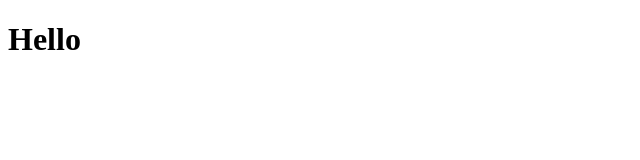
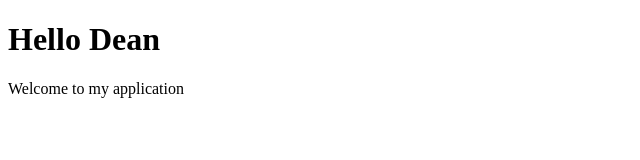
Before and after one commit to bitgord/web-server, a website: page public/index.html in a window 1280 px wide. Shown: the whole page, without its empty margins (0-640 px from the left). Drawn offline with Linux system fonts and the light colour scheme.

Commit message:
Update index.html

```diff
--- a/public/index.html
+++ b/public/index.html
@@ -7,7 +7,8 @@
 		</title>
 	</head>
 	<body>
-		<h1>Hello</h1>
+		<h1>Hello Dean</h1>
+		<p>Welcome to my application</p>
 	</body>
 
 </html>
```
